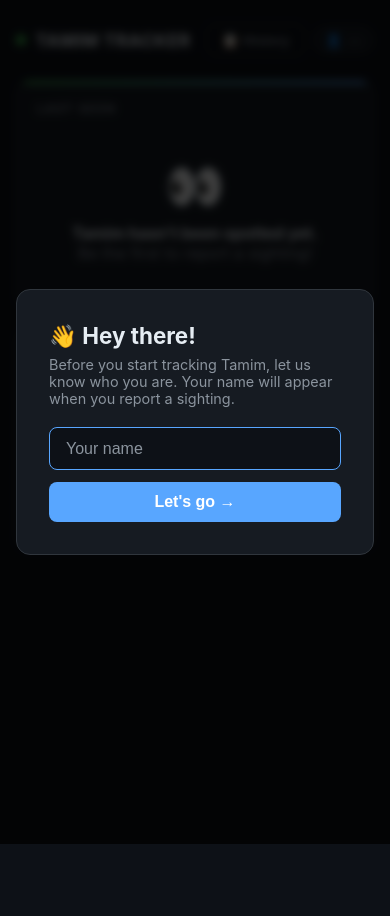
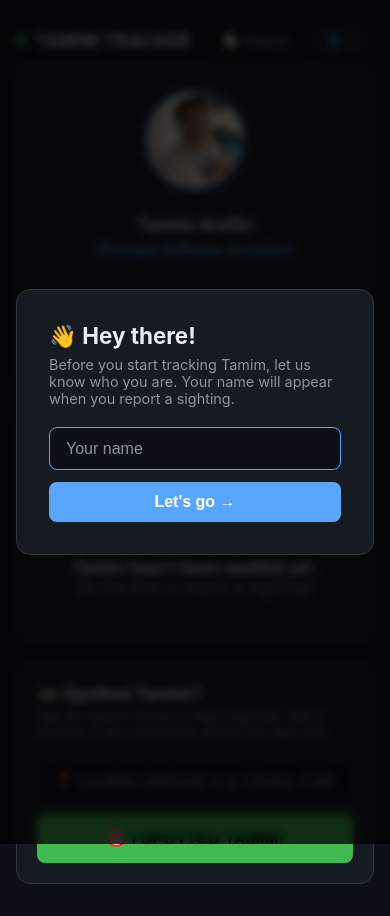
Before and after one commit to UdoySoumik/Tamim-tracker, a website: page public/index.html in a window 390 px wide. Before the commit the page ends 844 px from the top, so only its background shows below. Drawn offline with Linux system fonts and the light colour scheme; no server answers.

Commit message:
Added image and profile

```diff
--- a/public/index.html
+++ b/public/index.html
@@ -29,10 +29,32 @@
       min-height: 100vh;
       display: flex;
       flex-direction: column;
-      align-items: center;
     }
 
-    /* ── Overlay / Modals ─────────────────────────────────────── */
+    .container {
+      max-width: 1200px;
+      width: 100%;
+      margin: 0 auto;
+      display: flex;
+      flex-direction: column;
+    }
+
+    .content-wrapper {
+      display: flex;
+      gap: 2rem;
+      padding: 0 1.5rem 3rem;
+      flex: 1;
+    }
+
+    main {
+      flex: 1;
+      min-width: 0;
+    }
+
+    .sidebar {
+      width: 320px;
+      flex-shrink: 0;
+    }
     .overlay {
       position: fixed; inset: 0;
       background: rgba(0,0,0,.75);
@@ -93,9 +115,10 @@
 
     /* ── Header ───────────────────────────────────────────────── */
     header {
-      width: 100%; max-width: 700px;
+      width: 100%;
       padding: 1.5rem 1.5rem .5rem;
       display: flex; align-items: center; justify-content: space-between;
+      border-bottom: 1px solid var(--border);
     }
     .logo {
       display: flex; align-items: center; gap: .6rem;
@@ -126,9 +149,64 @@
 
     /* ── Main Layout ──────────────────────────────────────────── */
     main {
-      width: 100%; max-width: 700px;
-      padding: 1rem 1.5rem 3rem;
       display: flex; flex-direction: column; gap: 1.25rem;
+    }
+
+    /* ── Profile Card ─────────────────────────────────────────── */
+    .profile-card {
+      background: var(--bg-card);
+      border: 1px solid var(--border);
+      border-radius: var(--radius);
+      padding: 1.75rem 1.5rem;
+      text-align: center;
+      position: sticky;
+      top: 20px;
+    }
+
+    .profile-avatar {
+      width: 140px;
+      height: 140px;
+      border-radius: 50%;
+      margin: 0 auto 1.25rem;
+      object-fit: cover;
+      border: 2px solid var(--blue);
+      background: var(--bg);
+    }
+
+    .profile-name {
+      font-size: 1.25rem;
+      font-weight: 700;
+      margin-bottom: .35rem;
+      color: var(--txt);
+    }
+
+    .profile-title {
+      font-size: .9rem;
+      color: var(--blue);
+      font-weight: 600;
+      margin-bottom: .5rem;
+    }
+
+    .profile-detail {
+      font-size: .8rem;
+      color: var(--txt-muted);
+      line-height: 1.6;
+      margin-bottom: .35rem;
+    }
+
+    .profile-divider {
+      height: 1px;
+      background: var(--border);
+      margin: 1.25rem 0;
+    }
+
+    .profile-company {
+      font-size: .85rem;
+      color: var(--txt);
+      font-weight: 500;
+      padding: .75rem;
+      background: var(--bg);
+      border-radius: 8px;
     }
 
     /* ── Last Seen Card ───────────────────────────────────────── */
@@ -278,11 +356,29 @@
     }
 
     /* ── Responsive ───────────────────────────────────────────── */
+    @media (max-width: 768px) {
+      .content-wrapper {
+        flex-direction: column;
+        gap: 1.5rem;
+        padding: 0 1rem 2rem;
+      }
+      .sidebar {
+        width: 100%;
+        order: -1; /* Put sidebar above main on mobile */
+      }
+      .profile-card {
+        position: static;
+      }
+    }
+
     @media (max-width: 500px) {
-      main, header { padding-left: 1rem; padding-right: 1rem; }
+      header { padding-left: 1rem; padding-right: 1rem; }
       .last-seen-card, .checkin-card { padding: 1.25rem 1.25rem; }
       .seen-time-relative { font-size: 1.8rem; }
       .checkin-form .input-row { flex-direction: column; }
+      .profile-card { padding: 1.5rem 1rem; }
+      .profile-avatar { width: 100px; height: 100px; }
+      .profile-name { font-size: 1.1rem; }
     }
   </style>
 </head>
@@ -334,8 +430,11 @@
   </div>
 </header>
 
-<!-- ── Main ────────────────────────────────────────────────────────────────── -->
-<main>
+<!-- ── Container ────────────────────────────────────────────────────────────── -->
+<div class="container">
+  <div class="content-wrapper">
+    <!-- Main Content -->
+    <main>
 
   <!-- Last Seen Card -->
   <div class="last-seen-card">
@@ -367,6 +466,22 @@
   </div>
 
 </main>
+
+  <!-- Sidebar -->
+  <div class="sidebar">
+    <div class="profile-card">
+      <img src="/images/tamim-profile.jpg" alt="Tamim Arefin" class="profile-avatar" />
+
+      <div class="profile-name">Tamim Arefin</div>
+      <div class="profile-title">Principal Software Architect</div>
+
+      <div class="profile-divider"></div>
+
+      <div class="profile-detail">SED, IT</div>
+      <div class="profile-company">Grameenphone</div>
+    </div>
+  </div>
+</div>
 
 <script>
   // ── State ──────────────────────────────────────────────────────────────────
```
Also changed, not shown: POSTGRES_SETUP.md (added, +92 -0 lines), config.js (+5 -2 lines), server.js (+6 -2 lines), README.md, public/images/tamim-profile.jpg (added).
